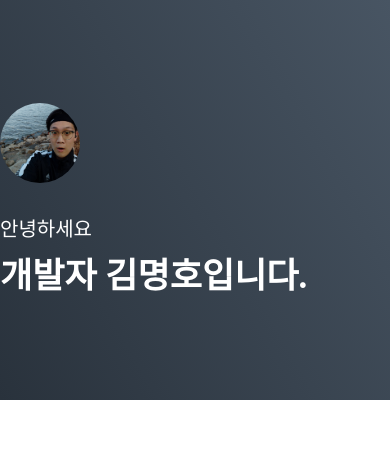
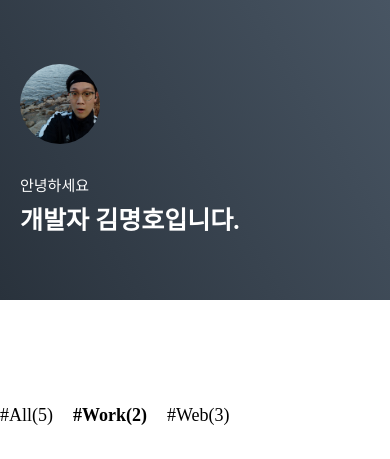
Before and after one commit to yahma25/WIL, a Gatsby site: page / in a window 390 px wide. Shown: the top 459 px of the page. Built offline with nearby package versions, Linux system fonts and the light colour scheme; Gatsby itself is replaced by a stand-in of ours.

Commit message:
모바일 반응형 css 추가

```diff
--- a/src/components/main/Introduction.tsx
+++ b/src/components/main/Introduction.tsx
@@ -16,17 +16,31 @@ const Wrapper = styled.div`
   width: 768px;
   height: 400px;
   margin: 0 auto;
+
+  @media (max-width: 768px) {
+    width: 100%;
+    height: 300px;
+    padding: 0 20px;
+  }
 `;
 
 const SubTitle = styled.div`
   font-size: 20px;
   font-weight: 400;
+
+  @media (max-width: 768px) {
+    font-size: 15px;
+  }
 `;
 
 const Title = styled.div`
   margin-top: 5px;
   font-size: 35px;
   font-weight: 700;
+
+  @media (max-width: 768px) {
+    font-size: 25px;
+  }
 `;
 
 const Introduction: FunctionComponent = function () {
```
